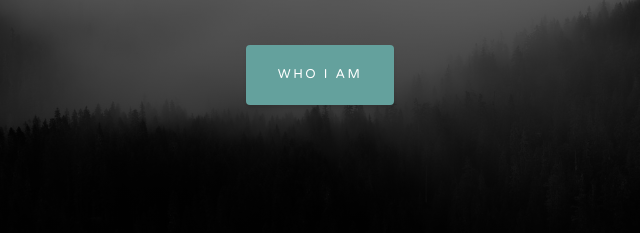
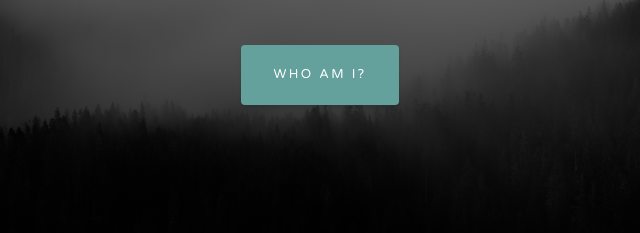
Before and after one commit to sandra-lourenco/cv, a plain HTML site: page index.html in a window 1280 px wide. Shown: the part 469-702 px from the top of the page, 320-960 px from the left. Drawn offline with nearby package versions, Linux system fonts and the light colour scheme.

Commit message:
Update index.html

```diff
--- a/index.html
+++ b/index.html
@@ -50,7 +50,7 @@
                 <div class="text-center">
                     <h1 class="mx-auto my-0 text-uppercase">Sandra Lourenço</h1>
                     <h2 class="text-white-51 mx-auto mt-2 mb-5">Tester</h2>
-                    <a class="btn btn-primary" href="#about">Who I Am</a>
+                    <a class="btn btn-primary" href="#about">Who Am I?</a>
                 </div>
             </div>
         </div>
```
